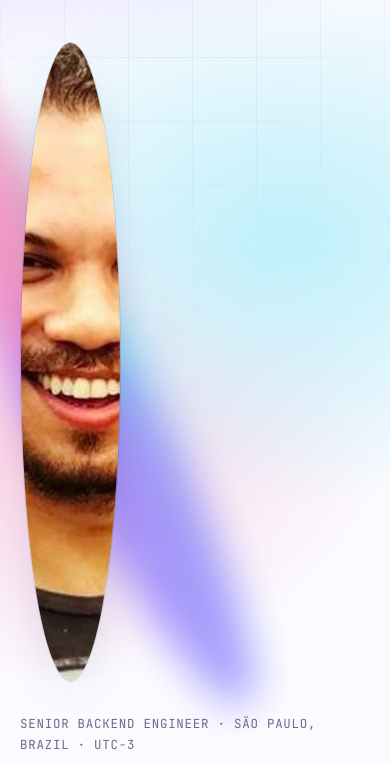
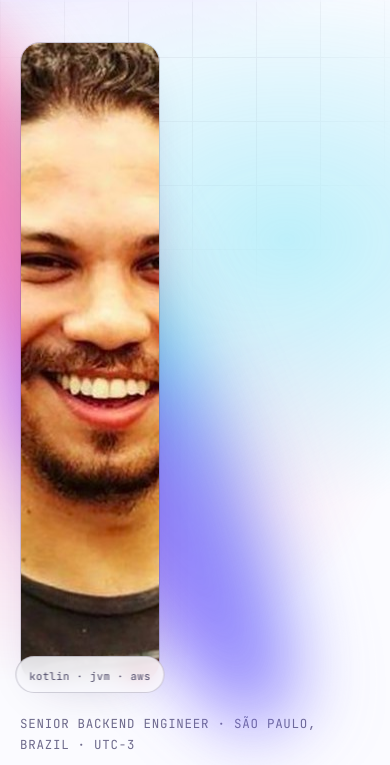
Before and after one commit to raphaelpanta/raphaelpanta.github.io, a plain HTML site: page index.html in a window 390 px wide. Shown: the part 71-836 px from the top of the page. Drawn offline with Linux system fonts and the light colour scheme; no server answers.

Commit message:
Revert hero photo shrink

```diff
--- a/assets/style.css
+++ b/assets/style.css
@@ -575,18 +575,17 @@ html[data-theme="light"] .connect-card[data-net="medium"] .connect-icon { backgr
   .nav { display: none; }
   .burger { display: flex; }
   .hero-inner { grid-template-columns: 1fr; }
-  .hero-photo { order: -1; width: min(30vw, 150px); justify-self: start; }
+  .hero-photo { order: -1; width: min(45vw, 190px); justify-self: start; }
   .about-grid { grid-template-columns: 1fr; }
   .brand-text { display: none; }
 }
 @media (max-width: 620px) {
   body { font-size: 16px; }
-  /* On a phone the portrait is a supporting detail, not the headline —
-     an avatar beside the eyebrow rather than a hero image. */
-  .hero-photo { width: min(26vw, 104px); }
-  .hero-photo img { border-radius: 50%; }
-  .photo-glow { inset: -10%; filter: blur(20px); opacity: .6; }
-  .photo-chip { display: none; }   /* too cramped to read at this size */
+  /* On a phone the portrait is a supporting detail, not the headline. */
+  .hero-photo { width: min(38vw, 140px); }
+  .hero-photo img { border-radius: 20px; }
+  .photo-chip { font-size: .9em; bottom: -11px; padding: .35rem .8rem; }
+  .photo-chip code { font-size: .66rem; }
   .job { padding-left: 1.7rem; }
   .timeline::before { left: 6px; }
   .job::before { width: 14px; height: 14px; }
```
